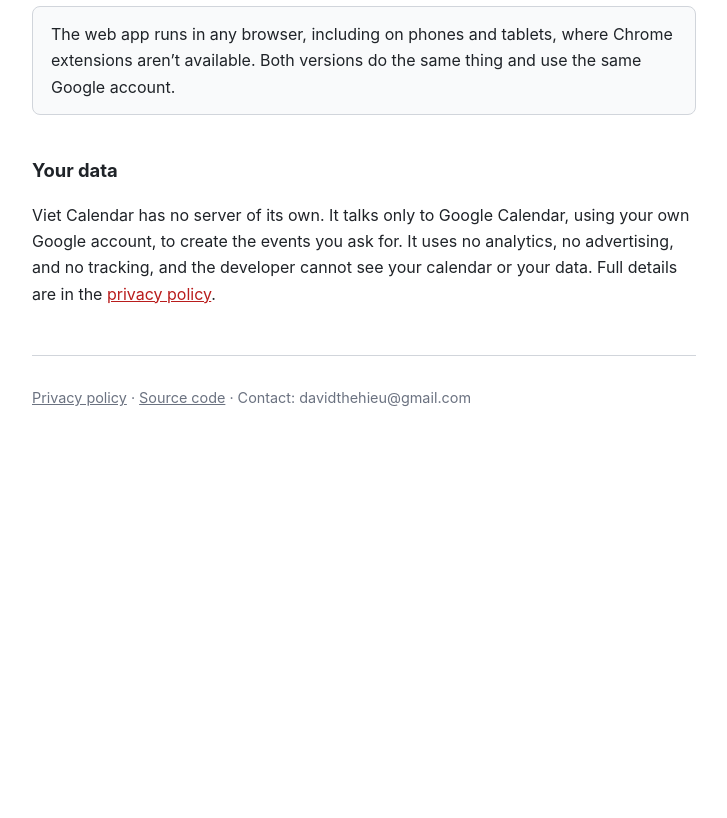
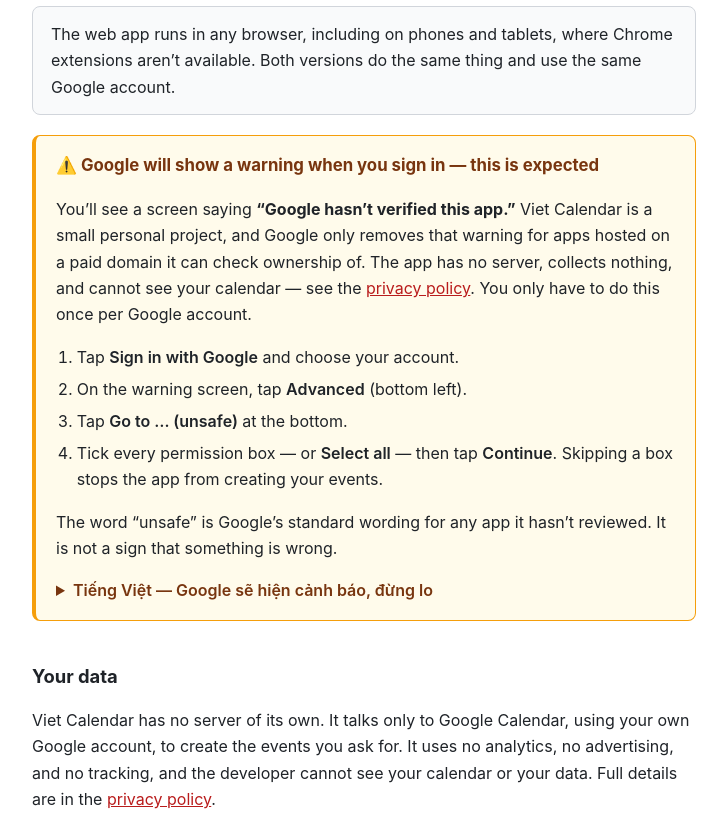
Before and after one commit to hieunguyen2711/VietCalendarExtension, a browser extension: page index.html in a window 1280 px wide. Shown: the part 660-1478 px from the top of the page, without its empty margins (276-1003 px from the left). Before the commit the page ends 1149 px from the top, so only its background shows below. Drawn offline with Linux system fonts and the light colour scheme.

Commit message:
Added Warning to the Web Version

```diff
--- a/index.html
+++ b/index.html
@@ -25,6 +25,9 @@
         --primary: #b91c1c;
         --primary-fg: #ffffff;
         --card: #f9fafb;
+        --warn-bg: #fffbeb;
+        --warn-border: #f59e0b;
+        --warn-fg: #78350f;
       }
       @media (prefers-color-scheme: dark) {
         :root {
@@ -33,6 +36,9 @@
           --muted: #9aa0a6;
           --border: #3a3f45;
           --card: #2a2f35;
+          --warn-bg: #2e2410;
+          --warn-border: #b4790d;
+          --warn-fg: #fcd34d;
         }
       }
       * { box-sizing: border-box; }
@@ -72,6 +78,24 @@
         margin-top: 1rem;
       }
       a { color: var(--primary); }
+      .notice {
+        background: var(--warn-bg);
+        border: 1px solid var(--warn-border);
+        border-left-width: 4px;
+        border-radius: 8px;
+        padding: 16px 20px;
+        margin-top: 1.25rem;
+      }
+      .notice h3 { margin: 0 0 0.5rem; font-size: 1.05rem; color: var(--warn-fg); }
+      .notice ol { margin: 0.75rem 0 0; padding-left: 1.3rem; }
+      .notice li { margin: 0.35rem 0; }
+      .notice .quote {
+        font-weight: 600;
+        white-space: nowrap;
+      }
+      .notice details { margin-top: 1rem; }
+      .notice summary { cursor: pointer; font-weight: 600; color: var(--warn-fg); }
+      .notice details ol { margin-top: 0.75rem; }
       footer {
         margin-top: 3rem;
         padding-top: 1rem;
@@ -124,6 +148,60 @@
       the same Google account.
     </div>
 
+    <div class="notice">
+      <h3>⚠️ Google will show a warning when you sign in — this is expected</h3>
+      <p>
+        You’ll see a screen saying <strong>“Google hasn’t verified this app.”</strong>
+        Viet Calendar is a small personal project, and Google only removes that
+        warning for apps hosted on a paid domain it can check ownership of. The
+        app has no server, collects nothing, and cannot see your calendar — see
+        the <a href="PRIVACY.html">privacy policy</a>. You only have to do this
+        once per Google account.
+      </p>
+      <ol>
+        <li>Tap <span class="quote">Sign in with Google</span> and choose your account.</li>
+        <li>On the warning screen, tap <span class="quote">Advanced</span> (bottom left).</li>
+        <li>Tap <span class="quote">Go to … (unsafe)</span> at the bottom.</li>
+        <li>
+          Tick every permission box — or <span class="quote">Select all</span> — then tap
+          <span class="quote">Continue</span>. Skipping a box stops the app from
+          creating your events.
+        </li>
+      </ol>
+      <p>
+        The word “unsafe” is Google’s standard wording for any app it hasn’t
+        reviewed. It is not a sign that something is wrong.
+      </p>
+
+      <details>
+        <summary>Tiếng Việt — Google sẽ hiện cảnh báo, đừng lo</summary>
+        <p>
+          Bạn sẽ thấy màn hình ghi <strong>“Google hasn’t verified this app”</strong>
+          (Google chưa xác minh ứng dụng này). Đây là chuyện bình thường: Viet
+          Calendar là một dự án cá nhân nhỏ, và Google chỉ bỏ cảnh báo đó cho
+          những ứng dụng dùng tên miền trả phí mà Google kiểm tra được chủ sở
+          hữu. Ứng dụng không có máy chủ riêng, không thu thập gì, và không thể
+          xem lịch của bạn — xem
+          <a href="PRIVACY.html">chính sách bảo mật</a>. Bạn chỉ cần làm một lần
+          cho mỗi tài khoản Google.
+        </p>
+        <ol>
+          <li>Nhấn <span class="quote">Sign in with Google</span> và chọn tài khoản của bạn.</li>
+          <li>Ở màn hình cảnh báo, nhấn <span class="quote">Advanced</span> (góc dưới bên trái).</li>
+          <li>Nhấn <span class="quote">Go to … (unsafe)</span> ở phía dưới.</li>
+          <li>
+            Đánh dấu tất cả các ô quyền — hoặc <span class="quote">Select all</span> — rồi nhấn
+            <span class="quote">Continue</span>. Nếu bỏ sót một ô, ứng dụng sẽ
+            không tạo được sự kiện.
+          </li>
+        </ol>
+        <p>
+          Chữ “unsafe” (không an toàn) là cách Google ghi mặc định cho mọi ứng
+          dụng chưa được họ xét duyệt, không có nghĩa là có gì sai.
+        </p>
+      </details>
+    </div>
+
     <h2>Your data</h2>
     <p>
       Viet Calendar has no server of its own. It talks only to Google Calendar,
```
